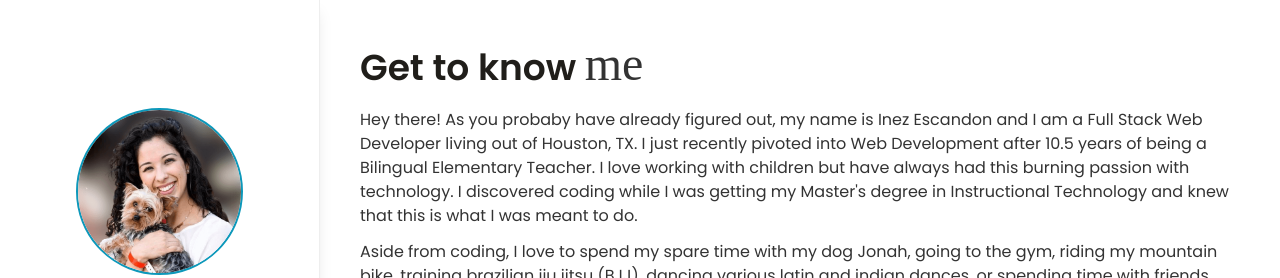
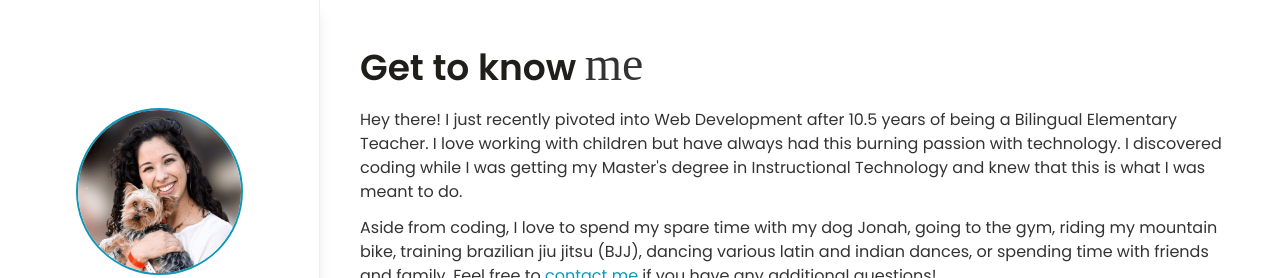
Before and after one commit to iescandon/inescandon, a Next.js app: page /about in a window 1280 px wide. Shown: the top 278 px of the page. Built offline with nearby package versions, Linux system fonts and the light colour scheme; a web font is replaced by a local one.

Commit message:
removed another sentence from about

```diff
--- a/pages/about.js
+++ b/pages/about.js
@@ -17,7 +17,8 @@ export default function AboutMe() {
         <section className="w-full p-7 md:p-10 lg:w-9/12 lg:ml-auto">
           <div id="about">
             <p className="mb-5 text-4xl font-semibold">Get to know <span className="text-5xl font-medium font-dawningOfaNewDay">me</span></p>
-            <div>Hey there! As you probaby have already figured out, my name is Inez Escandon and I am a Full Stack Web Developer living out of Houston, TX. I just recently pivoted into Web Development after 10.5 years of being a Bilingual Elementary Teacher. I love working with children but have always had this burning passion with technology. I discovered coding while I was getting my Master's degree in Instructional Technology and knew that this is what I was meant to do.</div>
+            {/* As you probaby have already figured out, my name is Inez Escandon and I am a Full Stack Web Developer living out of Houston, TX. */}
+            <div>Hey there! I just recently pivoted into Web Development after 10.5 years of being a Bilingual Elementary Teacher. I love working with children but have always had this burning passion with technology. I discovered coding while I was getting my Master's degree in Instructional Technology and knew that this is what I was meant to do.</div>
             {/* <div className="mt-3">I learned how to code at the UT Full Stack Web Development Bootcamp and continue to learn as a Web Developer at Poetic. I really love that coding provides you not only with a creative outlet, but a mental challenge that really pushes analytical higher order thinking. As someone who enjoys learning, I also love that you are required to be a life-long learner to be successful in this profession.</div> */}
             <div className="mt-3">Aside from coding, I love to spend my spare time with my dog Jonah, going to the gym, riding my mountain bike, training brazilian jiu jitsu (BJJ), dancing various latin and indian dances, or spending time with friends and family. Feel free to <a href="/contact" className="text-coolBlue md:hover:text-goldenrod">contact me</a> if you have any additional questions!</div>
             <div className="mt-7">
```
